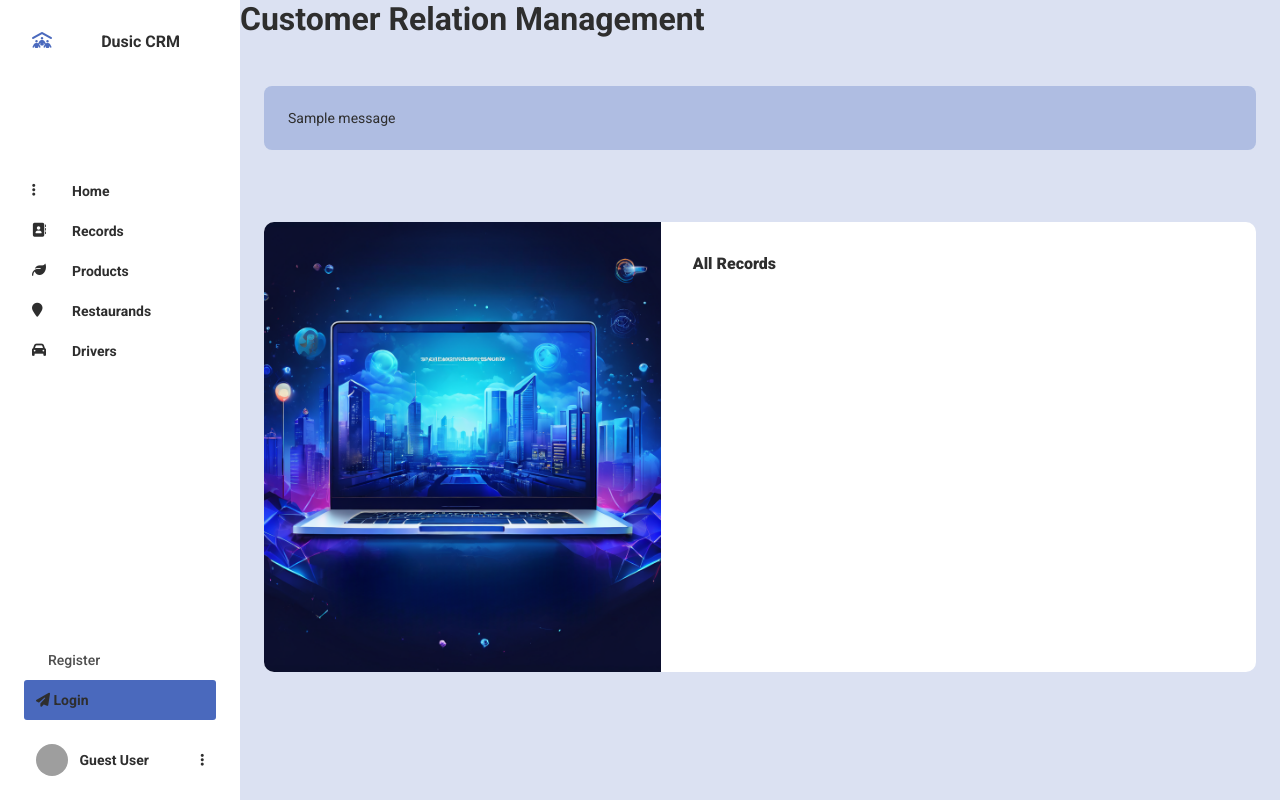
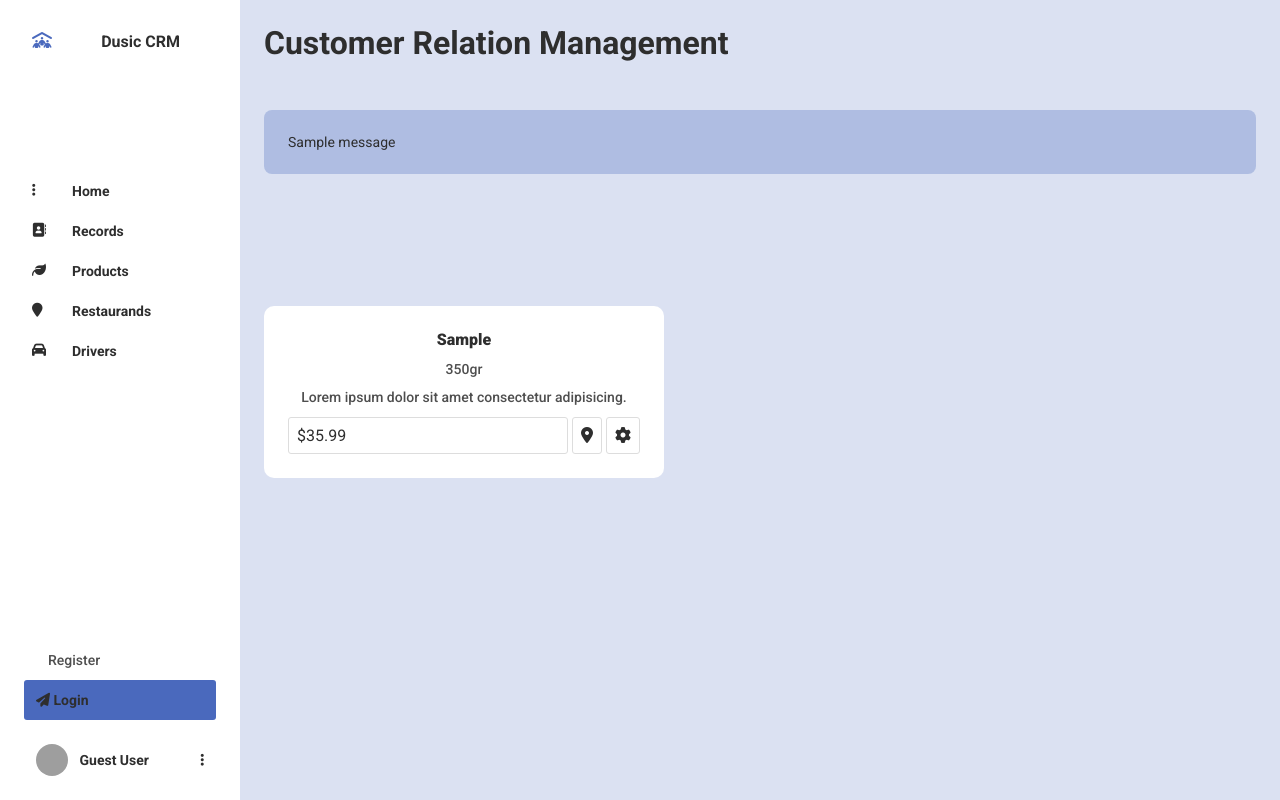
Before and after one commit to sasadusic/django-crm, a Django app: template main/templates/records.html in a window 1280 px wide. Run offline with Django 3.2, Linux system fonts and the light colour scheme; the template is opened without the code that fills it: most values are stand-ins (such as "Sample title", 1, 10 or a date in 2020); one stand-in notice (Sample message) is shown; grey boxes are pictures that could not be loaded.

Commit message:
records and profile page

```diff
--- a/main/static/css/style.css
+++ b/main/static/css/style.css
@@ -394,3 +394,55 @@
     border-radius: 8px;
     margin-bottom: var(--space-mid);
 }
+/* Records */
+.r-card-cont{
+    position: relative;
+    width: 100%;
+    display: flex;
+    flex-wrap: wrap;
+    gap: var(--space-sm);
+    margin-top: 60px;
+    padding: var(--space-mid);
+}
+.r-card{
+    flex:1;
+    position: relative;
+    background: #fff;
+    border-radius: 10px;
+    /* overflow: hidden; */
+    margin-bottom: 32px;
+    min-width: 180px;
+    max-width: 400px;
+    cursor: pointer;
+    padding: var(--space-mid);
+}
+.r-card-top{
+    position: relative;
+    width: 100%;
+    margin-bottom: var(--space-sm);
+    text-align: center;
+}
+.r-card-body{
+    margin: 0;
+    padding: 0;
+    text-align: center;
+}
+.r-card-footer{
+    position: relative;
+    width: 100%;
+    /* background: #000; */
+    display: flex;
+    flex: 1;
+    gap: 4px;
+    color: var(--text);
+}
+.r-footer-left, .loc, .settings{
+    border: 1px solid var(--bg-light);
+    padding: 8px;
+    border-radius: 3px;
+}
+.r-footer-left{
+    padding-right: auto;
+    flex: 1;
+}
+/* Records */
--- a/main/templates/base.html
+++ b/main/templates/base.html
@@ -53,7 +53,7 @@
             {% if user.is_authenticated %}
             <a class="send" href="{% url 'logout' %}"><i class="fa fa-paper-plane" aria-hidden="true"></i>
                 Logout</a>
-            <a class="profile" href="#">
+            <a class="profile" href="{% url 'profile' %}">
                 <div class="profile-img"></div>
                 <p>{{ request.user.username.title }}</p>
                 <i class="fa fa-ellipsis-v" aria-hidden="true"></i>
--- a/main/templates/records.html
+++ b/main/templates/records.html
@@ -2,7 +2,7 @@
 {% load static %}
 
 {% block body %}
-    <h1 class="header mb-24">Customer Relation Management</h1>
+    <h1 class="header p-24">Customer Relation Management</h1>
     {% if messages%}
     <div class="card-cont">
         {% for m in messages %}
@@ -10,24 +10,30 @@
         {% endfor %}
     </div>
     {% endif %}
-<div class="card-cont">
+<div class="r-card-cont">
+    {% for r in records %}
     <!-- Card -->
-    <div class="card">
-            <div class="card-img">
-                <img src="{% static 'images/img-1.png' %}" alt=“image”>
+    <div class="r-card">
+            <div class="r-card-top">
+                <h2 class="card-header">
+                    {{ r.first_name }}
+                </h2>
             </div>
-            <div class="card-right">
-
-                <div class="card-top">
-                    <h1 class="card-header">
-                        All Records
-                    </h1>
-                </div>
-                <div class="card-body">
-
+        <div class="r-card-body">
+            <p class="phar big mb-12">350gr</p>
+            <p class="phar mb-12">Lorem ipsum dolor sit amet consectetur adipisicing.</p>
+        </div>
+        <div class="r-card-footer">
+            <div class="r-footer-left">
+                $35.99
+            </div>
+            <div class="loc"><i class="fa-solid fa-location-dot"></i>
+            </div>
+            <div class="settings"><i class="fa-solid fa-gear"></i>
             </div>
         </div>
-    </div>
+</div>
     <!-- Card -->
+    {% endfor %}
 </div>
 {% endblock %}
--- a/main/urls.py
+++ b/main/urls.py
@@ -7,4 +7,5 @@ urlpatterns = [
     path('logout/', views.logout_user, name='logout'),
     path('register/', views.register_user, name='register'),
     path('records/', views.records, name='records'),
+    path('profile/', views.profile, name='profile'),
 ]
--- a/main/views.py
+++ b/main/views.py
@@ -55,3 +55,7 @@ def register_user(request):
         return render(request, 'register.html', {'form': form})
 
     return render(request, 'register.html', {'form': form})
+
+@login_required(login_url="login")
+def profile(request):
+    return render(request, 'profile.html')
```
Also changed, not shown: main/templates/profile.html (added, +56 -0 lines).
